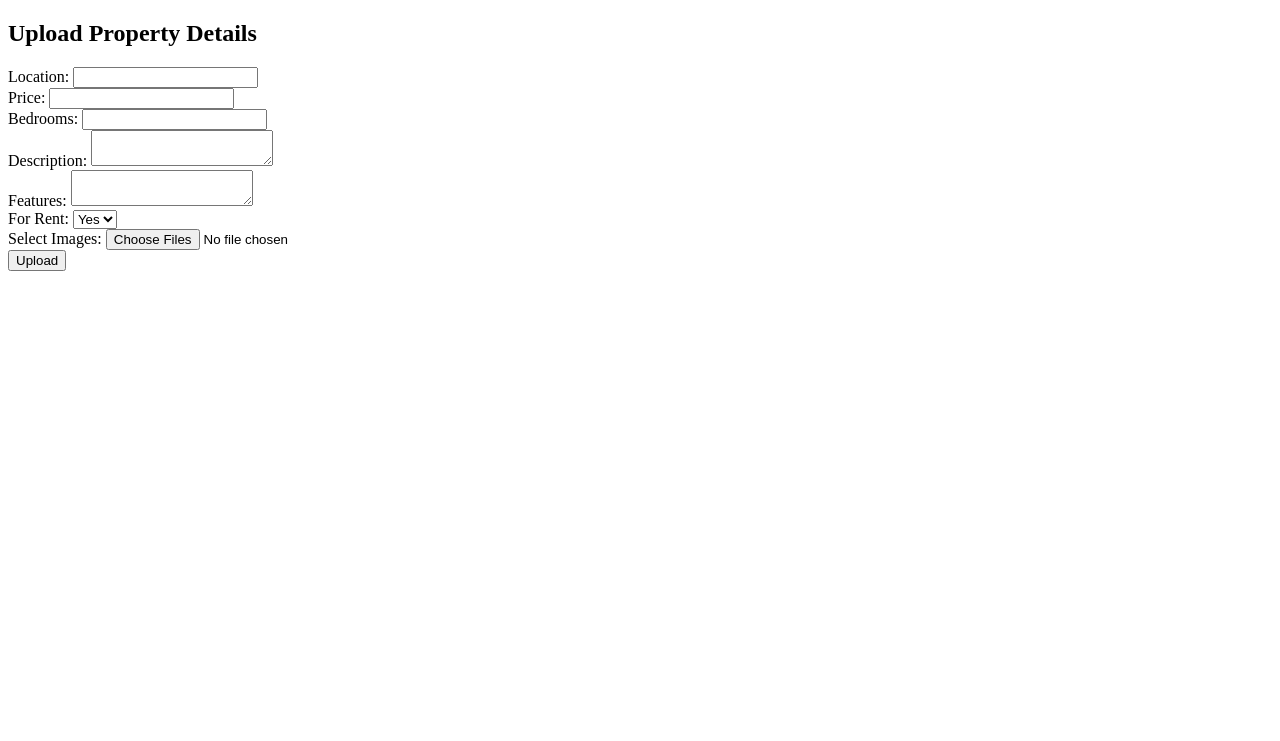
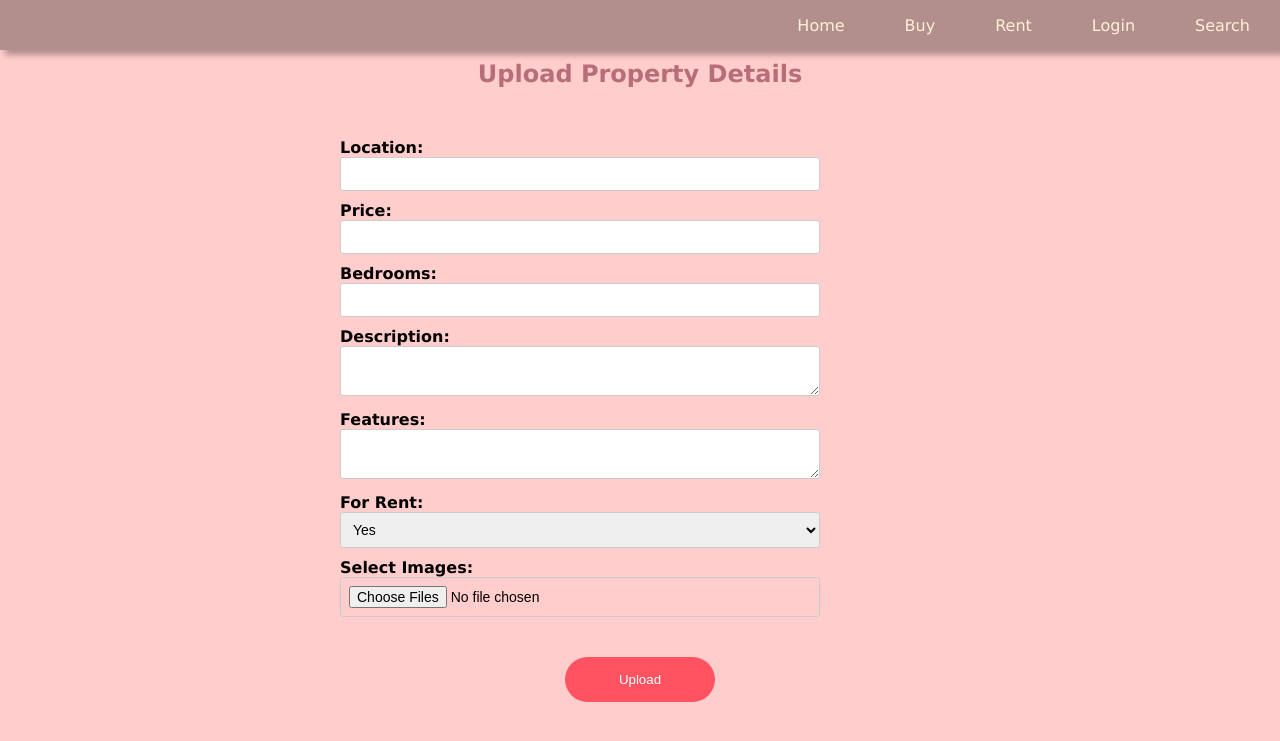
Before and after one commit to Emogy-reunion/Alx-Portfolio_Project, a Flask app: page /upload in a window 1280 px wide. Shown: the top 741 px of the page. Run offline with Flask 3, Linux system fonts and the light colour scheme; the visitor is signed in with stand-in values (Sample User, id 1).

Commit message:
first commit

```diff
--- /dev/null
+++ b/static/css/upload.css
@@ -0,0 +1,243 @@
+*{
+    margin: 0;
+    padding: 0;
+
+}
+
+body {
+    margin: 0;
+    padding: 0;
+    background-color: #ffcdcb;
+    font-family: Verdana, Geneva, sans-serif;
+    overflow-x: hidden;
+
+}
+h2 {
+	padding-top: 60px;
+	color: #B76E79;
+	text-align: center;
+}
+
+p{
+    margin-right: 5px;
+    color: white;
+}
+
+
+nav{
+    background-color: rgba(0, 0, 0, 0.3);
+    box-shadow: 5px 5px 6px rgba(0, 0, 0, 0.3);
+    position: fixed;
+    top: 0;
+    width: 100%;
+    z-index: 1000;
+    display: flex;
+    justify-content: space-between;
+}
+
+
+nav ul{
+    width: 100%;
+    list-style: none;
+    height: 50px;
+    display: flex;
+    justify-content: flex-end;
+    align-items: center;
+}
+
+
+
+nav li{
+    height: 50px; /*height of navbar*/
+}
+
+
+
+nav a{
+    height: 100%;
+    padding: 0 30px;
+    text-decoration: none;
+    display: flex;
+    align-items: center;
+    color: papayawhip;
+}
+
+
+
+nav a:hover{
+    background-color: greenyellow;
+    color: black;
+    font-weight: bold;
+}
+
+nav ul a.active {
+        color: beige;
+        background-color: chocolate;
+        font-weight: bold
+}
+
+.sidebar{
+    position: fixed;
+    top: 0;
+    right: 0;
+    height: auto;
+    width: 150px;
+    z-index: 999;
+    background-color: rgba(255, 255, 255, 0.3);
+    backdrop-filter: blur(10px);
+    box-shadow: 10px 0 10px rgba(0, 0, 0, 0.3);
+    display: none;
+    flex-direction: column;
+    align-items: flex-start;
+    justify-content: flex-start;
+}
+
+
+
+.sidebar li{
+    width: 100%;
+}
+
+
+
+.sidebar a{
+    width: 100%;
+    color: gold;
+}
+
+.menu-button{
+    display: none;
+}
+
+.menu-button svg path {
+        fill: chocolate;
+}
+
+@media screen and (max-width: 768px){
+    .hideOnMobile{
+
+        display: none;
+    }
+
+    .menu-button{
+
+        display: block;
+
+    }
+
+}
+
+
+
+@media screen and (max-width: 400px){
+
+    .sidebar{
+
+        width: 100%;
+
+    }
+
+}
+
+
+
+@media(min-width: 769px){
+
+    .sidebar{
+
+        display: none;
+
+    }
+
+}
+
+form {
+    max-width: 600px;
+    width: 100%;
+    margin: 20px auto;
+    padding: 20px;
+}
+
+form label {
+    display: block;
+    margin-top: 10px;
+    font-weight: bold;
+}
+
+form input,
+form select,
+form textarea {
+    width: 80%;
+    padding: 8px;
+    border: 1px solid #ccc;
+    border-radius: 3px;
+    box-sizing: border-box;
+    font-size: 14px;
+}
+
+form .toggle-password {
+    display: inline-block;
+    margin-top: 5px;
+    cursor: pointer;
+    font-size: 12px;
+    color: #007bff;
+}
+
+
+form button{
+	padding: 15px;
+	background: #ff5361;
+	color: #fff;
+	border: 0;
+	outline: none;
+	cursor: pointer;
+	width: 150px;
+	margin: 20px auto 0;
+	border-radius: 30px;
+}
+
+form button:hover {
+	background-color: #0056b3;
+}
+
+form .button-container {
+    display: flex;
+    justify-content: center;
+}
+
+  #image-preview {
+    display: flex;
+    flex-wrap: wrap;
+    margin-bottom: 20px;
+  }
+
+  .image-preview-item {
+    margin-right: 10px;
+    margin-bottom: 10px;
+    position: relative;
+  }
+
+  .image-preview-item img {
+    width: 150px;
+    height: 150px;
+    object-fit: cover;
+    border-radius: 5px;
+  }
+
+
+ .remove-btn {
+    position: absolute;
+    top: 5px;
+    right: 10px;
+    background-color: black;
+    color: gold;
+    border: none;
+    border-radius: 50%;
+    width: 28px;
+    height: 28px;
+    padding: 0;
+    cursor: pointer;
+    display: flex;
+    align-items: center;
+    justify-content: center;
+}
--- a/templates/dashboard.html
+++ b/templates/dashboard.html
@@ -13,18 +13,18 @@
     <ul class="sidebar">
       <li onclick="hideSidebar()"><a href="#"><svg xmlns="http://www.w3.org/2000/svg" height="24" viewBox="0 -960 960 960" width="24"><path d="m256-200-56-56 224-224-224-224 56-56 224 224 224-224 56 56-224 224 224 224-56 56-224-224-224 224Z"/></svg></a></li>
       <li><a href="{{ url_for('dashboard') }}">Home</a></li>
+      <li><a href="{{ url_for('upload') }}">Upload</a></li>
       <li><a href="{{ url_for('uploads') }}">Uploads</a></li>
       <li><a href="{{ url_for('profile') }}">Profile</a></li>
       <li><a href="{{ url_for('logout') }}">Logout</a></li>
-      <li><a href="{{ url_for('search_html') }}">search</a></li>
     </ul>
 
     <ul>
       <li class="hideOnMobile"><a href="{{ url_for('dashboard') }}">Home</a></li>
+      <li class="hideOnMobile"><a href="{{ url_for('upload') }}">Upload</a></li>
       <li class="hideOnMobile"><a href="{{ url_for('uploads') }}">Uploads</a></li>
       <li class="hideOnMobile"><a href="{{ url_for('profile') }}">profile</a></li>
       <li class="hideOnMobile"><a href="{{ url_for('logout') }}">Logout</a></li>
-      <li class="hideOnMobile"><a href="{{ url_for('search_html') }}">Search</a></li>
       <li class="menu-button" onclick="showSidebar()"><a href="#"><svg xmlns="http://www.w3.org/2000/svg" height="24" viewBox="0 -960 960 960" width="24"><path d="M120-240v-80h720v80H120Zm0-200v-80h720v80H120Zm0-200v-80h720v80H120Z"/></svg></a></li>
     </ul>
   </nav>
--- a/templates/upload.html
+++ b/templates/upload.html
@@ -3,10 +3,32 @@
 <head>
 <meta charset="UTF-8">
   <link href='https://unpkg.com/boxicons@2.1.4/css/boxicons.min.css' rel='stylesheet'>
+  <link rel="stylesheet" type="text/css" href="{{ url_for('static', filename='css/upload.css') }}">
 <meta name="viewport" content="width=device-width, initial-scale=1.0">
 <title>Property Upload</title>
 </head>
 <body>
+
+    <nav>
+    <ul class="sidebar">
+      <li onclick="hideSidebar()"><a href="#"><svg xmlns="http://www.w3.org/2000/svg" height="24" viewBox="0 -960 960 960" width="24"><path d="m256-200-56-56 224-224-224-224 56-56 224 224 224-224 56 56-224 224 224 224-56 56-224-224-224 224Z"/></svg></a></li>
+      <li><a href="{{ url_for('index') }}">Home</a></li>
+      <li><a href="{{ url_for('buy') }}">Buy</a></li>
+      <li><a href="{{ url_for('rent') }}">Rent</a></li>
+      <li><a href="{{ url_for('login') }}">Login</a></li>
+      <li><a href="{{ url_for('search_html') }}">search</a></li>
+    </ul>
+
+    <ul>
+      <li class="hideOnMobile"><a href="{{ url_for('index') }}">Home</a></li>
+      <li class="hideOnMobile"><a href="{{ url_for('buy') }}">Buy</a></li>
+      <li class="hideOnMobile"><a href="{{ url_for('rent') }}">Rent</a></li>
+      <li class="hideOnMobile"><a href="{{ url_for('login') }}">Login</a></li>
+      <li class="hideOnMobile"><a href="{{ url_for('search_html') }}">Search</a></li>
+      <li class="menu-button" onclick="showSidebar()"><a href="#"><svg xmlns="http://www.w3.org/2000/svg" height="24" viewBox="0 -960 960 960" width="24"><path d="M120-240v-80h720v80H120Zm0-200v-80h720v80H120Zm0-200v-80h720v80H120Z"/></svg></a></li>
+    </ul>
+  </nav>
+
     <h2>Upload Property Details</h2>
     <form action="/upload" method="POST" enctype="multipart/form-data">
         <div class="form-group">
@@ -41,7 +63,9 @@
             <input type="file" id="image" name="image" accept="image/*" multiple required>
         </div>
         <div id="image-preview"></div>
-        <button type="submit" id="upload-btn">Upload</button>
+	<div class="button-container">
+             <button type="submit" id="upload-btn">Upload</button>
+	</div>
     </form>
 
 
@@ -58,7 +82,7 @@
           img.src = e.target.result;
 
           const deleteBtn = document.createElement('button');
-          deleteBtn.textContent = 'remove';
+          deleteBtn.textContent = 'X';
           deleteBtn.classList.add('remove-btn');
           deleteBtn.addEventListener('click', function() {
             preview.removeChild(item);
@@ -118,6 +142,42 @@
     alert('An error occurred while uploading property details.');
   });
 });
+
+
+window.onload = checkScreenWidth;
+window.onresize = checkScreenWidth;
+
+function checkScreenWidth() {
+    if (window.innerWidth > 800) {
+        hideSidebar();
+    }
+}
+
+function showSidebar(){
+        const sidebar = document.querySelector('.sidebar')
+        sidebar.style.display = 'flex'
+}
+
+ function hideSidebar() {
+         const sidebar = document.querySelector('.sidebar')
+         sidebar.style.display = 'none'
+}
+
+document.addEventListener("DOMContentLoaded", function() {
+    var links = document.querySelectorAll('nav ul a');
+
+    links.forEach(function(link) {
+        link.addEventListener('click', function() {
+            // Remove active class from all links
+            links.forEach(function(link) {
+                link.classList.remove('active');
+            });
+
+            // Add active class to the clicked link
+            this.classList.add('active');
+        });
+    });
+});
   </script>
 </body>
 </html>
```
Also changed, not shown: static/css/dashboard.css (+84 -0 lines), static/css/uploads.css (added, +194 -0 lines), static/js/uploads.js (+29 -13 lines), templates/uploads.html (+27 -4 lines).
